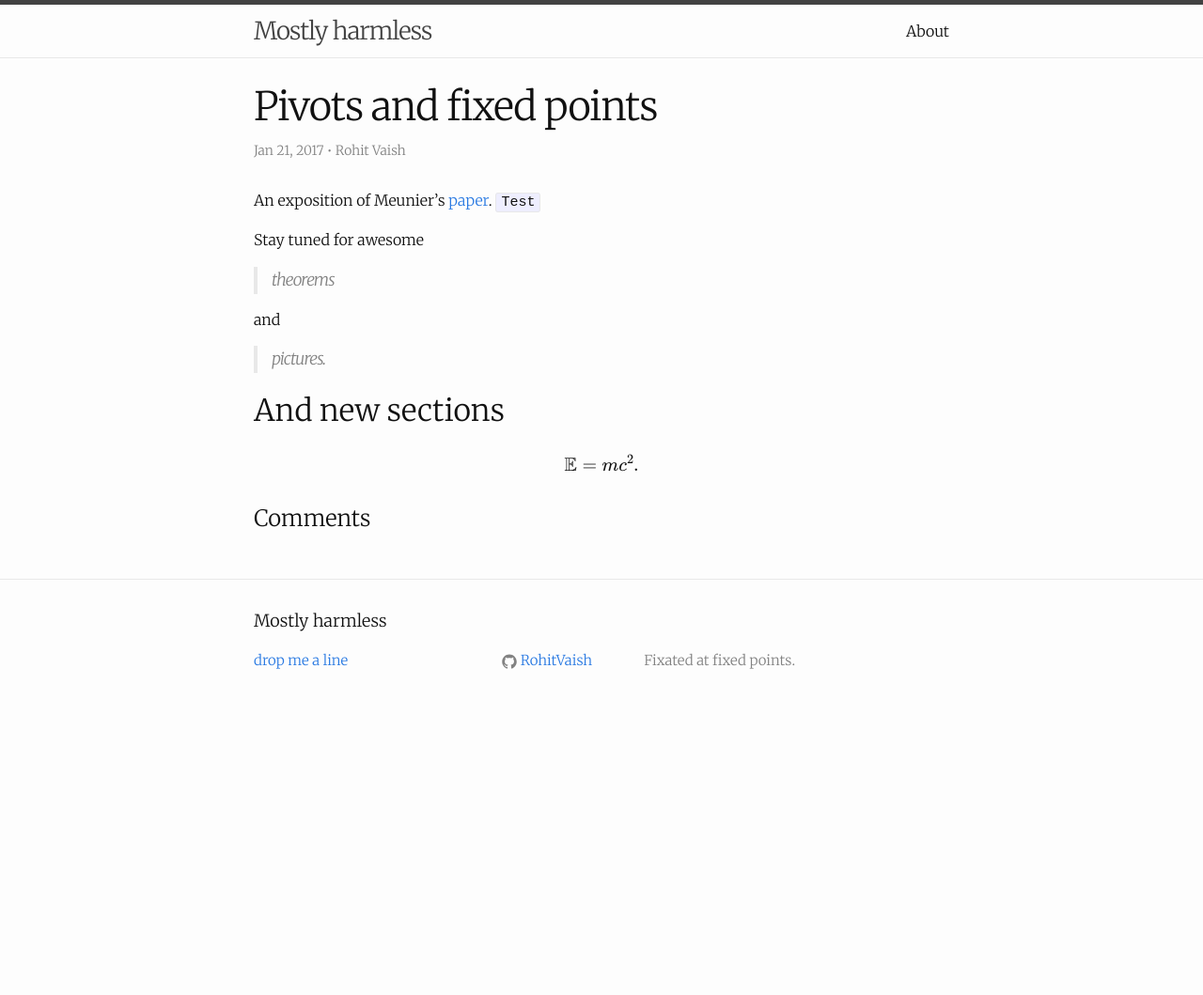
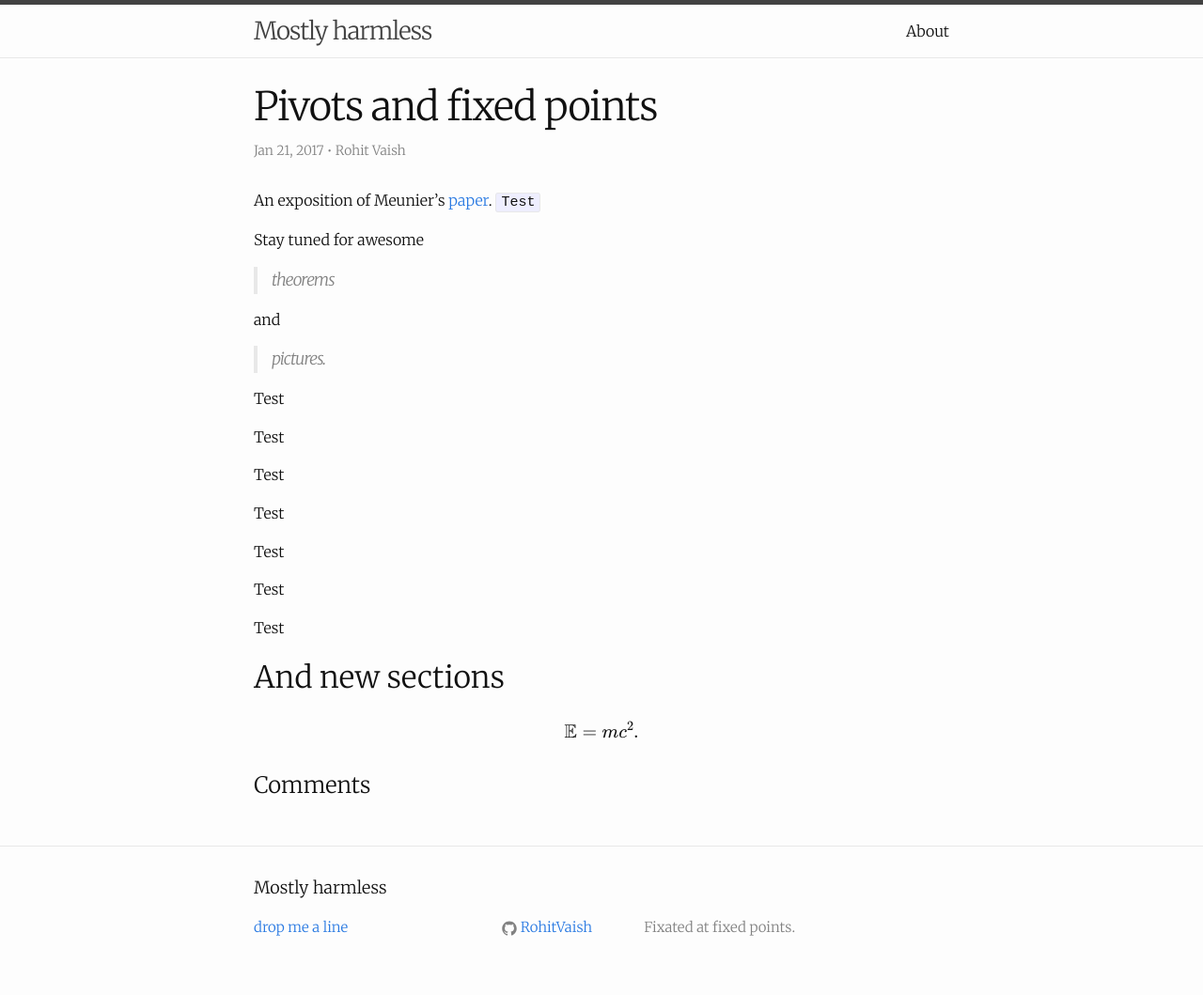
Before and after one commit to RohitVaish/rohitvaish.github.io, a Jekyll site: the page built from _posts/2017-01-21-Pivots-and-fixed-points.markdown, in a window 1280 px wide. Shown: the whole page at 94% size. Built offline with Jekyll 4.4.1, drawn with Linux system fonts in a browser that asks for light colours; formulas are drawn with MathJax 3; comment, search, counter and statistics services are not loaded; before the commit the page ends 900 px from its top, so only the background shows below that.

```diff
--- a/_config.yml
+++ b/_config.yml
@@ -17,7 +17,3 @@ github_username:  RohitVaish
 
 # Build settings
 markdown: kramdown
-
-# Disqus (for comments)
-# (leave blank to disable Disqus)
-disqus_shortname: https-rohitvaish-github-io
--- a/_posts/2017-01-21-Pivots-and-fixed-points.markdown
+++ b/_posts/2017-01-21-Pivots-and-fixed-points.markdown
@@ -28,6 +28,127 @@ and
 
 > pictures.
 
+Test
+
+
+
+
+
+
+
+
+
+
+
+Test
+
+
+
+
+
+
+
+
+
+
+
+
+
+
+Test
+
+
+
+
+
+
+
+
+
+
+
+
+
+
+
+
+
+
+
+
+Test
+
+
+
+
+
+
+
+
+
+
+
+
+
+
+
+
+
+
+Test
+
+
+
+
+
+
+
+
+
+
+
+
+
+
+
+
+
+
+
+
+Test
+
+
+
+
+
+
+
+
+
+
+
+
+
+
+
+
+
+
+
+
+Test
+
+
+
+
+
+
+
+
+
+
+
 
 ## And new sections
 
```
Also changed, not shown: 2 other files.
